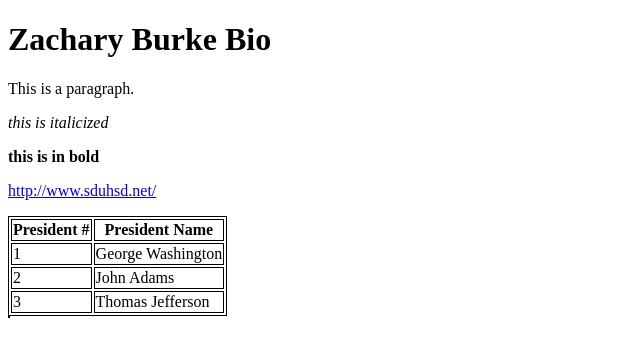
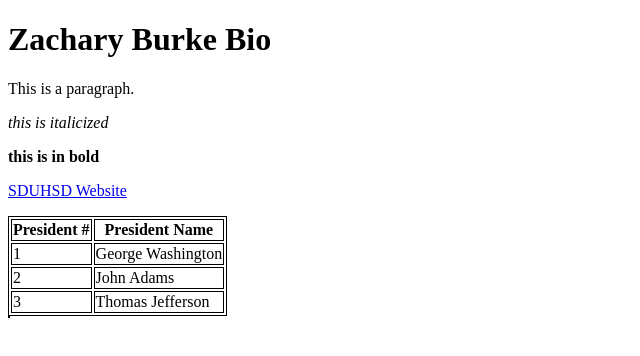
Before and after one commit to burkez123/burkez123.github.io, a plain HTML site: page index.html in a window 1280 px wide. Shown: the full height of the page, 0-640 px from the left. Drawn offline with Linux system fonts and the light colour scheme.

Commit message:
Update index.html

```diff
--- a/index.html
+++ b/index.html
@@ -11,7 +11,7 @@
 <p>
 <b>this is in bold</b>
 <p>
-<a href="http://www.sduhsd.net/">http://www.sduhsd.net/</a>
+<a href="http://www.sduhsd.net/">SDUHSD Website</a>
 
 <p>
 
```
